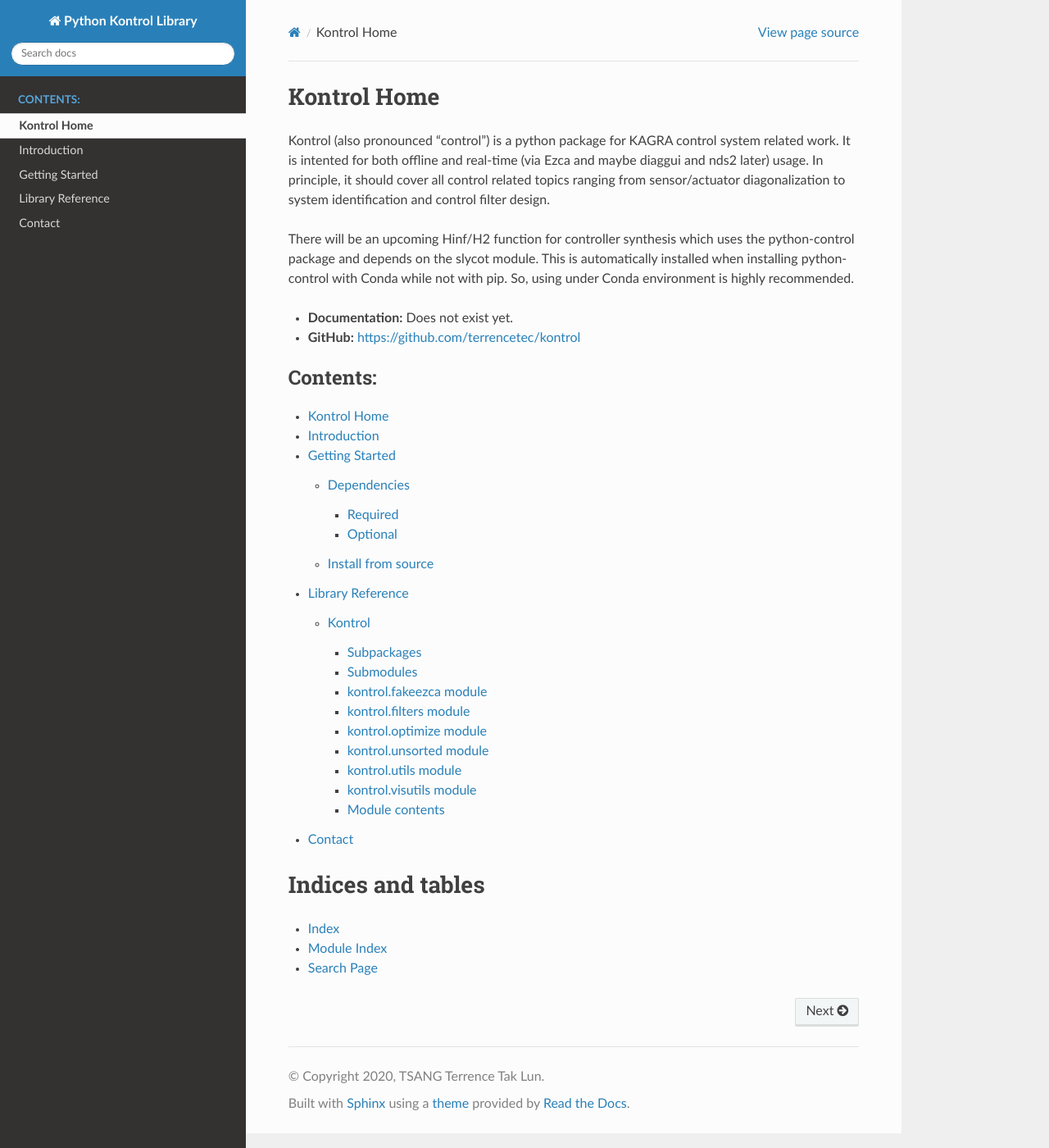
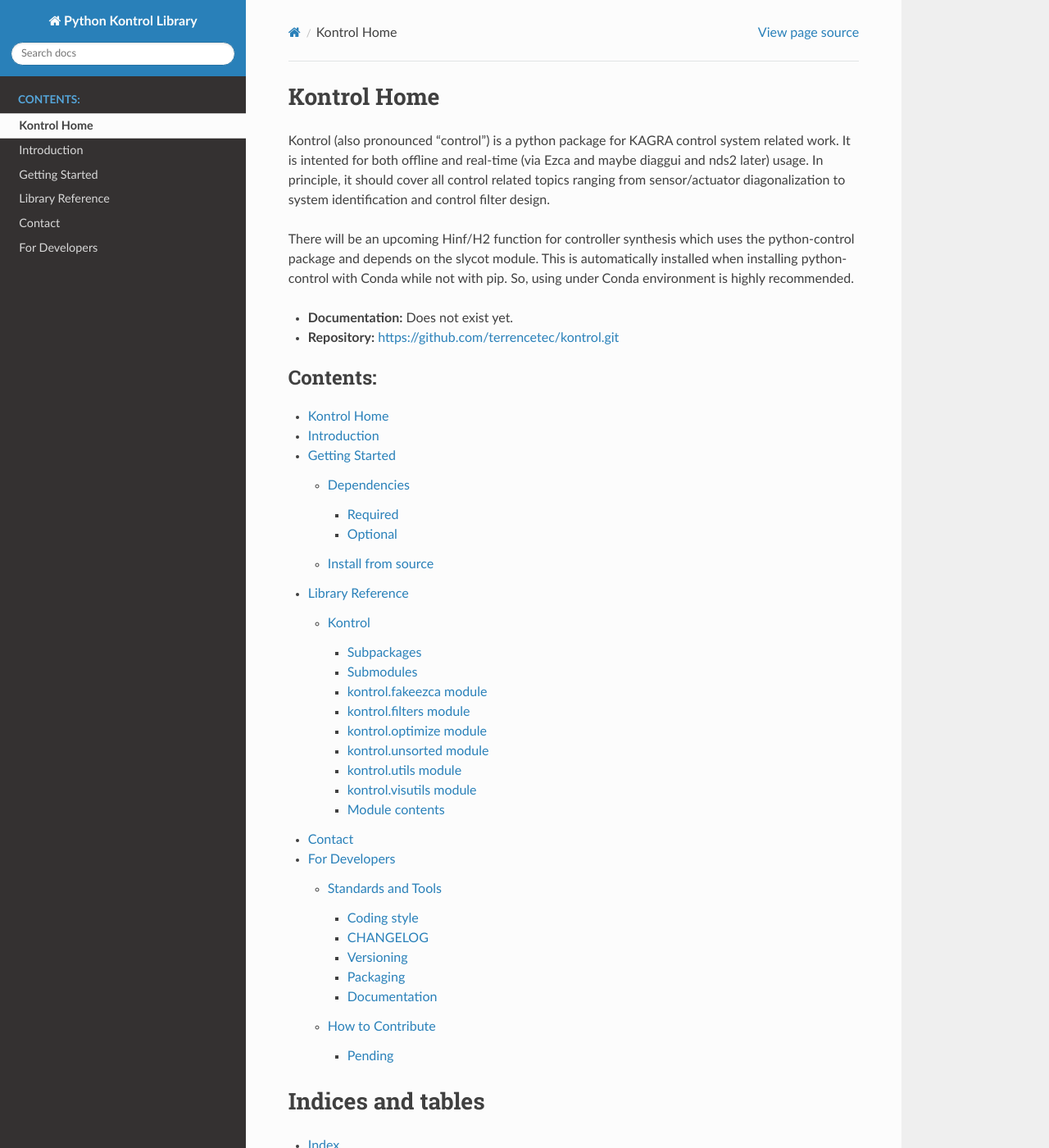
Before and after one commit to terrencetec/kontrol, a Sphinx documentation site: the page built from docs/source/index.rst, in a window 1280 px wide and 1400 px high. Shown: the whole window at 82% size. Built offline with Sphinx 7.4.7 and the Read the Docs theme 2.0.0, drawn with Linux system fonts in a browser that asks for light colours.

Commit message:
documentation stuff

```diff
--- a/README.rst
+++ b/README.rst
@@ -12,7 +12,7 @@
 with pip. So, using under Conda environment is highly recommended.
 
 - **Documentation:** Does not exist yet.
-- **GitHub:** https://github.com/terrencetec/kontrol
+- **Repository:** https://github.com/terrencetec/kontrol.git
 
 Getting Started
 ======================
--- /dev/null
+++ b/docs/source/developers.rst
@@ -0,0 +1,47 @@
+For Developers
+==============
+
+Standards and Tools
+-------------------
+Please comply with the following standards/guides as much as possible.
+
+Coding style
+^^^^^^^^^^^^
+- **PEP 8**: https://www.python.org/dev/peps/pep-0008/
+
+CHANGELOG
+^^^^^^^^^
+- **Keep a Changelog**: https://keepachangelog.com/en/1.0.0/
+
+Versioning
+^^^^^^^^^^
+- **Semantic Versioning**: https://semver.org/spec/v2.0.0.html
+
+Packaging
+^^^^^^^^^
+- **PyPA**: https://www.pypa.io
+- **python-packaging**: https://python-packaging.readthedocs.io
+
+Documentation
+^^^^^^^^^^^^^
+- **NumPy docstrings**: https://numpydoc.readthedocs.io/en/latest/format.html
+- **Sphinx**: https://www.sphinx-doc.org/
+- **Read The Docs**: https://readthedocs.org/
+- **Documenting Python Code: A Complete Guide**:
+https://realpython.com/documenting-python-code/
+
+How to Contribute
+-----------------
+Just do it.
+
+Pending
+^^^^^^^
+- Documentation.
+- tests!
+- Model reference sensor/actuator diagonalization
+- Add support for reading Shoda-san's SUMCON simulations.
+- Controller optimization
+- Optimal controller synthesis
+- python-foton interface.
+- Diaggui support.
+- [Issues](https://github.com/terrencetec/kontrol/issues)
--- a/docs/source/index.rst
+++ b/docs/source/index.rst
@@ -18,7 +18,7 @@
 with pip. So, using under Conda environment is highly recommended.
 
 - **Documentation:** Does not exist yet.
-- **GitHub:** https://github.com/terrencetec/kontrol
+- **Repository:** https://github.com/terrencetec/kontrol.git
 
 .. toctree::
    :maxdepth: 3
@@ -29,6 +29,7 @@
    installation
    modules
    contact
+   developers
 
 Indices and tables
 ==================
```
Also changed, not shown: other parts of README.rst (+2 -2 lines).
